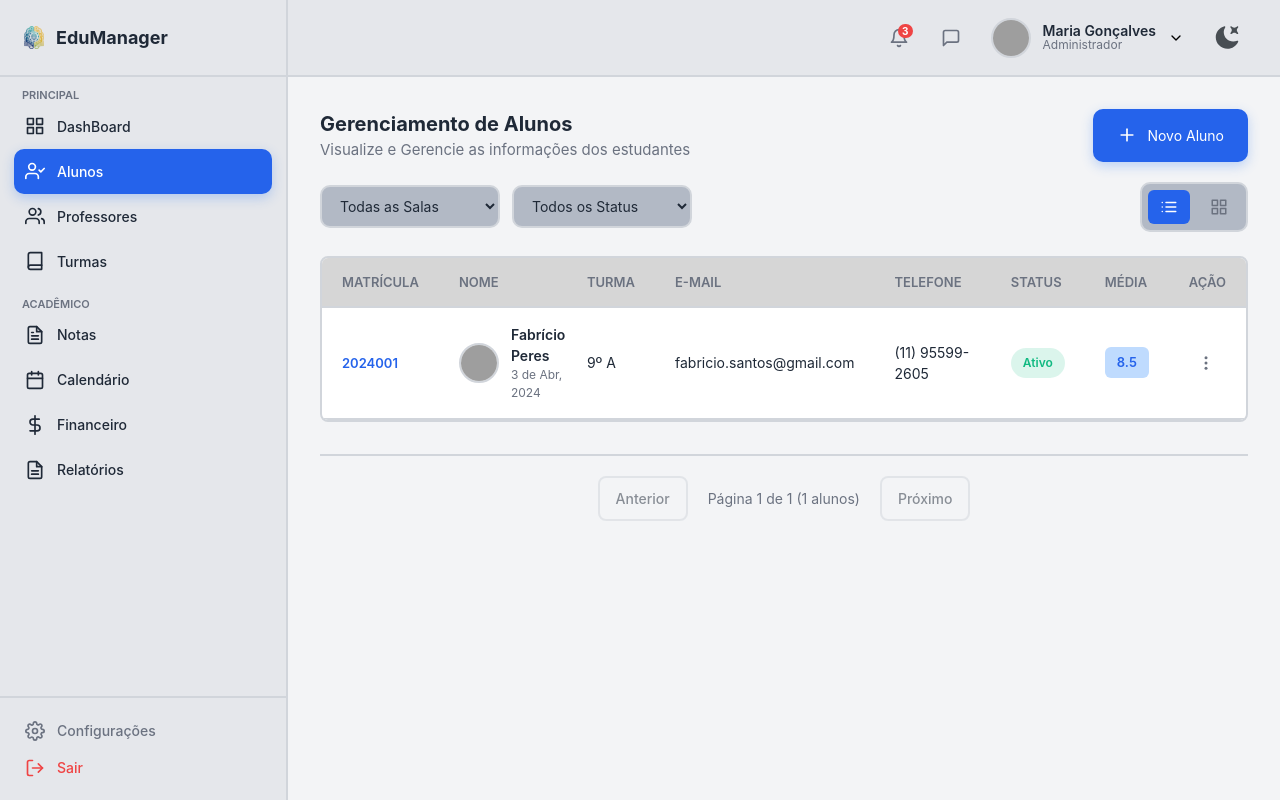
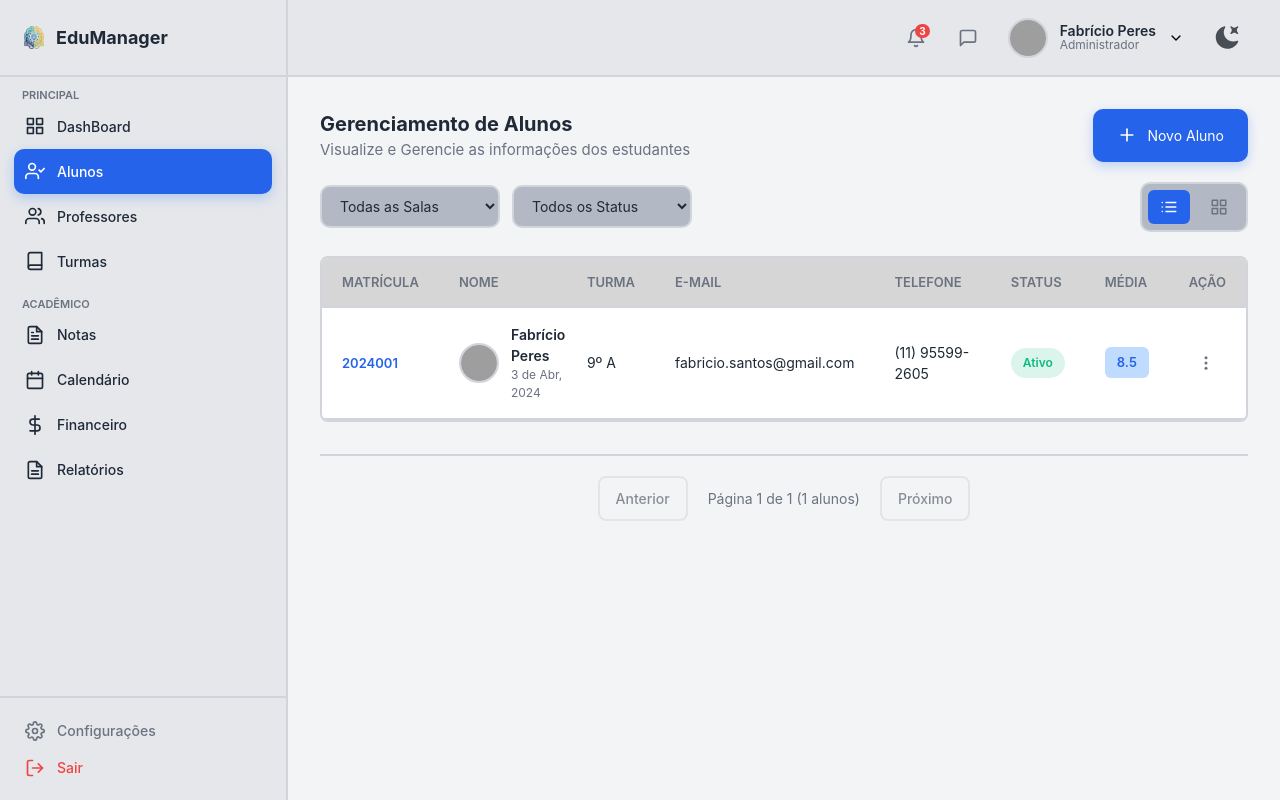
Before and after one commit to DevPeress/EduConnect-Web, a React (Vite) app: page /admin/alunos in a window 1280 px wide. Built offline with nearby package versions, Linux system fonts and the light colour scheme; grey boxes are pictures that could not be loaded.

Commit message:
Alterando os dados mocados para puxar do localStorage

```diff
--- a/src/components/Header/index.tsx
+++ b/src/components/Header/index.tsx
@@ -1,3 +1,4 @@
+import { useState } from "react";
 import Dia from "../../assets/Dia.svg";
 import Noite from "../../assets/Noite.svg";
 import { useAuth } from "../../context/AuthContext";
@@ -8,6 +9,21 @@ const Header = () => {
   const dark = tema.dark;
   const auth = useAuth();
   const cargo = auth.cargo;
+
+  const dados = useState(() => {
+    const saved = localStorage.getItem("usuario");
+    return saved ? JSON.parse(saved) : PegarUsuario();
+  });
+
+  function PegarUsuario() {
+    const usuario = {
+      nome: "Fabrício Peres",
+      foto: "https://images.pexels.com/photos/774909/pexels-photo-774909.jpeg?auto=compress&cs=tinysrgb&w=100"
+    };
+
+    localStorage.setItem("usuario", JSON.stringify(usuario));
+    return usuario;
+  };
 
   return (
     <header className="bg-(--bg-sidebar) border-b-2 border-(--border-color) px-9.5 h-19.25 flex justify-between items-center sticky top-0 z-10">
@@ -49,13 +65,13 @@ const Header = () => {
 
         <div className="flex items-center gap-3 cursor-pointer rounded-[10px] pt-1.5 pr-3 pb-1.5 pl-1.5 hover:bg-(--bg-hover)">
           <img
-            src="https://images.pexels.com/photos/774909/pexels-photo-774909.jpeg?auto=compress&cs=tinysrgb&w=100"
+            src={dados[0].foto}
             alt="User"
             className="w-10 h-10 rounded-[50%] object-cover border-2 border-(--border-color)"
           />
           <div className="flex flex-col leading-3.5">
             <span className="text-[14px] font-semibold text-(--text-primary)">
-              Maria Gonçalves
+              {dados[0].nome}
             </span>
             <span className="text-[12px] text-(--text-muted)">
               {cargo}
```
